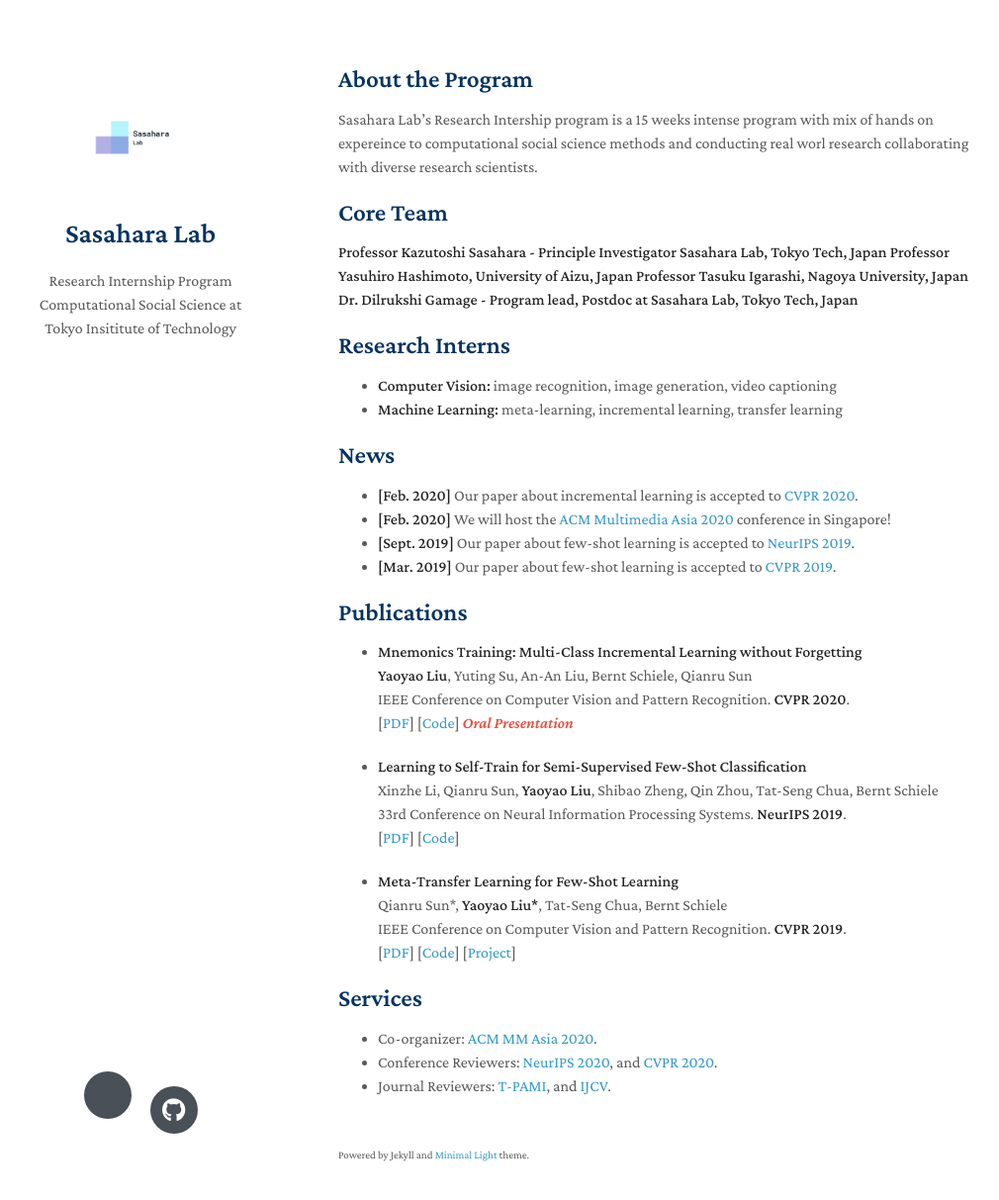
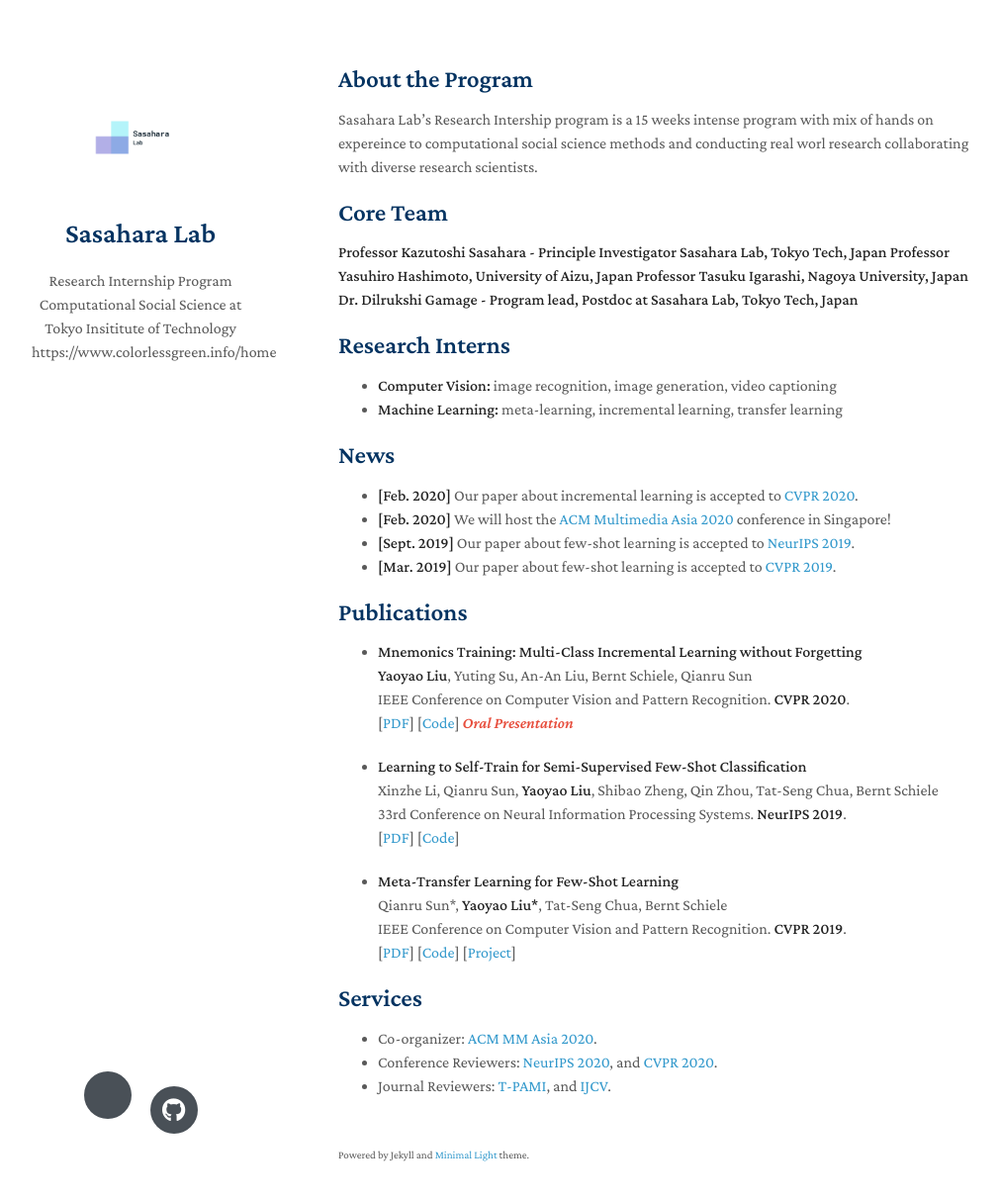
Before and after one commit to TokyoTech-SasaharaLAB-CREST/Research-Internship, a Jekyll site: the page built from index.md, in a window 1280 px wide and 1248 px high. Shown: the top 1213 px of the window at 99% size, without its empty margins (128-1138 px from the left). Built offline with Jekyll 4.4.1, drawn with Linux system fonts in a browser that asks for light colours; nearby versions of some CDN libraries; a style sheet for code colours, icons or effects is not loaded; our own code applies the rules of GitHub Pages for plain Markdown files; part of the change alters nothing that is shown.

Commit message:
Update _config.yml

```diff
--- a/_config.yml
+++ b/_config.yml
@@ -1,7 +1,7 @@
 title: Sasahara Lab
 position: Research Internship Program
 affiliation: Computational Social Science at Tokyo Insititute of Technology
-email:
+email: https://www.colorlessgreen.info/home
 keywords: minimal academic
 google_scholar: https://scholar.google.com/
 github_link: https://github.com/TokyoTech-SasaharaLAB-CREST
```
